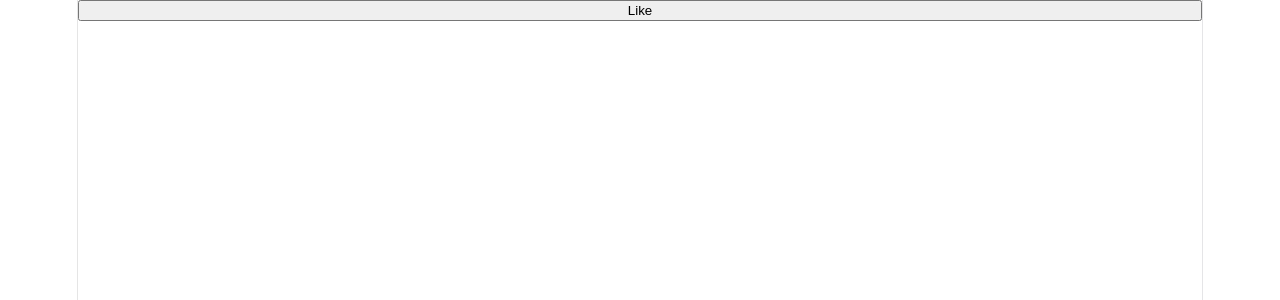
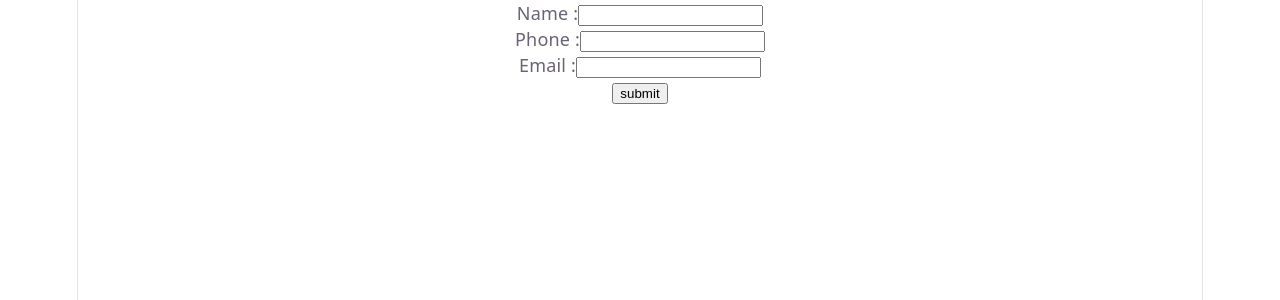
Before and after one commit to sakhlane/180-days-fullstack-challenge-27-july-2026-, a React (Vite) app in the folder React-js/Learning-ReactJs/: page / in a window 1280 px wide. Shown: the top 300 px of the page. Built offline with nearby package versions, Linux system fonts and the light colour scheme.

Commit message:
learned controlled form inputs using react js

```diff
--- a/React-js/Learning-ReactJs/src/App.jsx
+++ b/React-js/Learning-ReactJs/src/App.jsx
@@ -8,7 +8,8 @@ import Doctor from './Doctor.jsx'
 import Patient from "./Patient.jsx"
 import Count from "./Components/Count.jsx"
 import ShowHide from './Components/ShowHide.jsx'
-import LikeBtn from './Components/LikeBtn.jsx'
+// import LikeBtn from './Components/LikeBtn.jsx'
+import ControlledForm from './Components/ControlledForm.jsx'
 
 function App() {
   function handleClick (){
@@ -27,7 +28,8 @@ return (
       {/* ---------- day 2 of react js props and useState hook------ */}
         {/* <Count /> */}
         {/* <ShowHide /> */}
-        <LikeBtn />
+        {/* <LikeBtn /> */}
+        <ControlledForm/>
     </>
   )
 }
--- /dev/null
+++ b/React-js/Learning-ReactJs/src/Components/ControlledForm.jsx
@@ -0,0 +1,50 @@
+
+/**
+ * Practice 2 — Build a name-and-phone form
+Create a React component with two controlled inputs:
+1. Patient name
+2. Phone number
+Requirements:
+- Use useState to store both fields.
+- Use value and onChange for each input.
+- Display the entered name and phone number below the form.
+- Use one handleChange function for both inputs.
+ */
+
+import {useState} from 'react';
+function ControlledForm(){
+
+    const [formData, setFormData] = useState({
+        name : "",
+        phone : "",
+        email : ""
+    })
+
+     function handleChange(event){
+        const {name , value} = event.target
+        setFormData({
+            ...formData,
+            [name] : value
+         })
+     }
+
+     function handleSubmit(e){
+        e.preventDefault();
+
+        console.log('form submitted')
+     }
+
+    return (<>
+        <form action="" onSubmit={handleSubmit}>
+            <label htmlFor="">Name :</label>
+            <input type="tex" value={formData.name}  onChange={(e)=> handleChange(e.target.value)} /> <br />
+             <label htmlFor=""> Phone :</label>
+            <input type="text" value={formData.phone} onChange={(e)=> handleChange(e.target.value)} /> <br />
+              <label htmlFor=""> Email :</label>
+            <input type="email" value={formData.email} onChange={(e)=> handleChange(e.target.value)} /> <br />
+            <button type="submit">submit</button>
+        </form>
+    </>)
+}
+
+export default ControlledForm;
```
